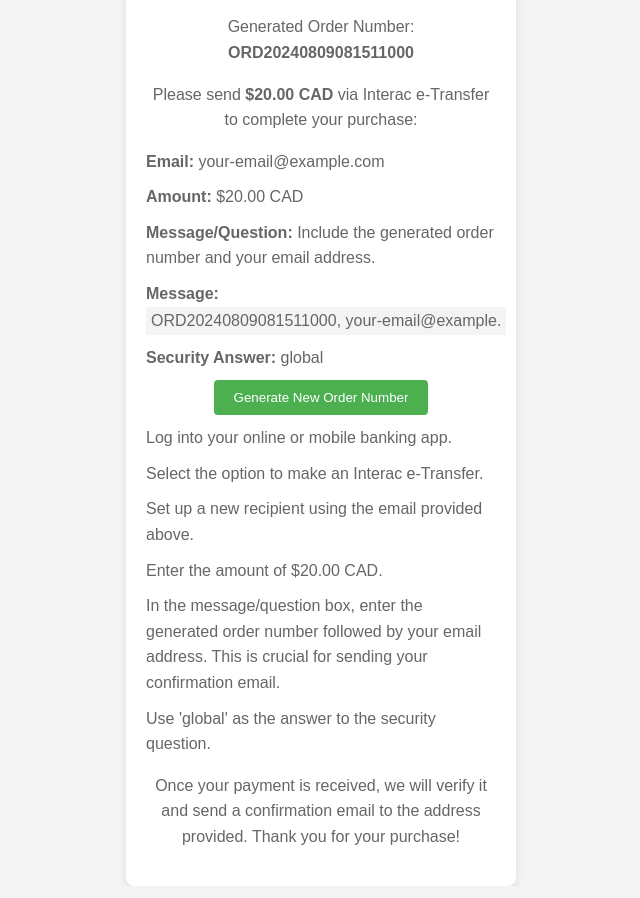
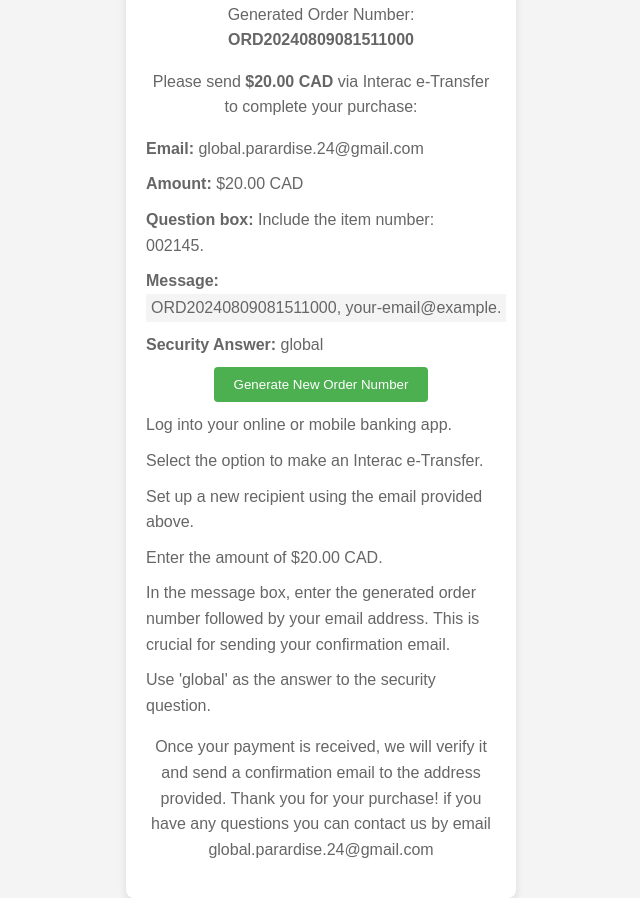
Before and after one commit to globalparadise24/payment, a plain HTML site: page index.html in a window 1280 px wide. Shown: the whole page, without its empty margins (319-959 px from the left). Drawn offline with Linux system fonts and the light colour scheme.

Commit message:
Update index.html

```diff
--- a/index.html
+++ b/index.html
@@ -13,9 +13,9 @@
             <p>Generated Order Number: <strong id="orderNumber"></strong></p>
             <p>Please send <strong>$20.00 CAD</strong> via Interac e-Transfer to complete your purchase:</p>
             <ul>
-                <li><strong>Email:</strong> your-email@example.com</li>
+                <li><strong>Email:</strong> global.parardise.24@gmail.com</li>
                 <li><strong>Amount:</strong> $20.00 CAD</li>
-                <li><strong>Message/Question:</strong> Include the generated order number and your email address.</li>
+                <li><strong>Question box:</strong> Include the item number: 002145.</li>
                 <li><strong>Message:</strong> <input type="text" id="itemNumberInput" placeholder="ORDXXXXX, your-email@example.com" readonly></li>
                 <li><strong>Security Answer:</strong> global</li>
             </ul>
@@ -25,10 +25,10 @@
                 <li>Select the option to make an Interac e-Transfer.</li>
                 <li>Set up a new recipient using the email provided above.</li>
                 <li>Enter the amount of $20.00 CAD.</li>
-                <li>In the message/question box, enter the generated order number followed by your email address. This is crucial for sending your confirmation email.</li>
+                <li>In the message box, enter the generated order number followed by your email address. This is crucial for sending your confirmation email.</li>
                 <li>Use 'global' as the answer to the security question.</li>
             </ol>
-            <p>Once your payment is received, we will verify it and send a confirmation email to the address provided. Thank you for your purchase!</p>
+            <p>Once your payment is received, we will verify it and send a confirmation email to the address provided. Thank you for your purchase! if you have any questions you can contact us by email global.parardise.24@gmail.com</p>
         </div>
     </div>
     <script src="script.js"></script>
```
